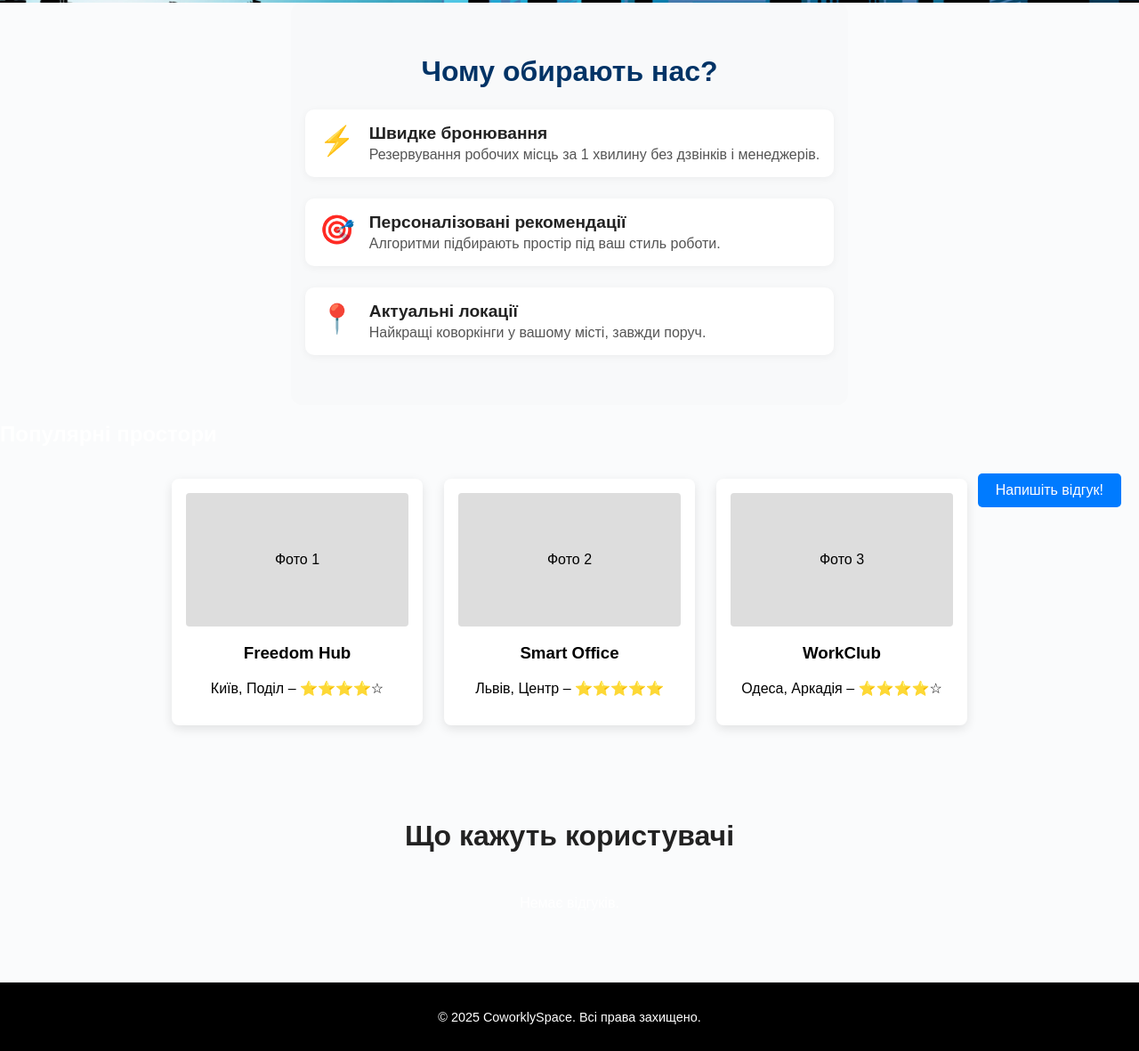
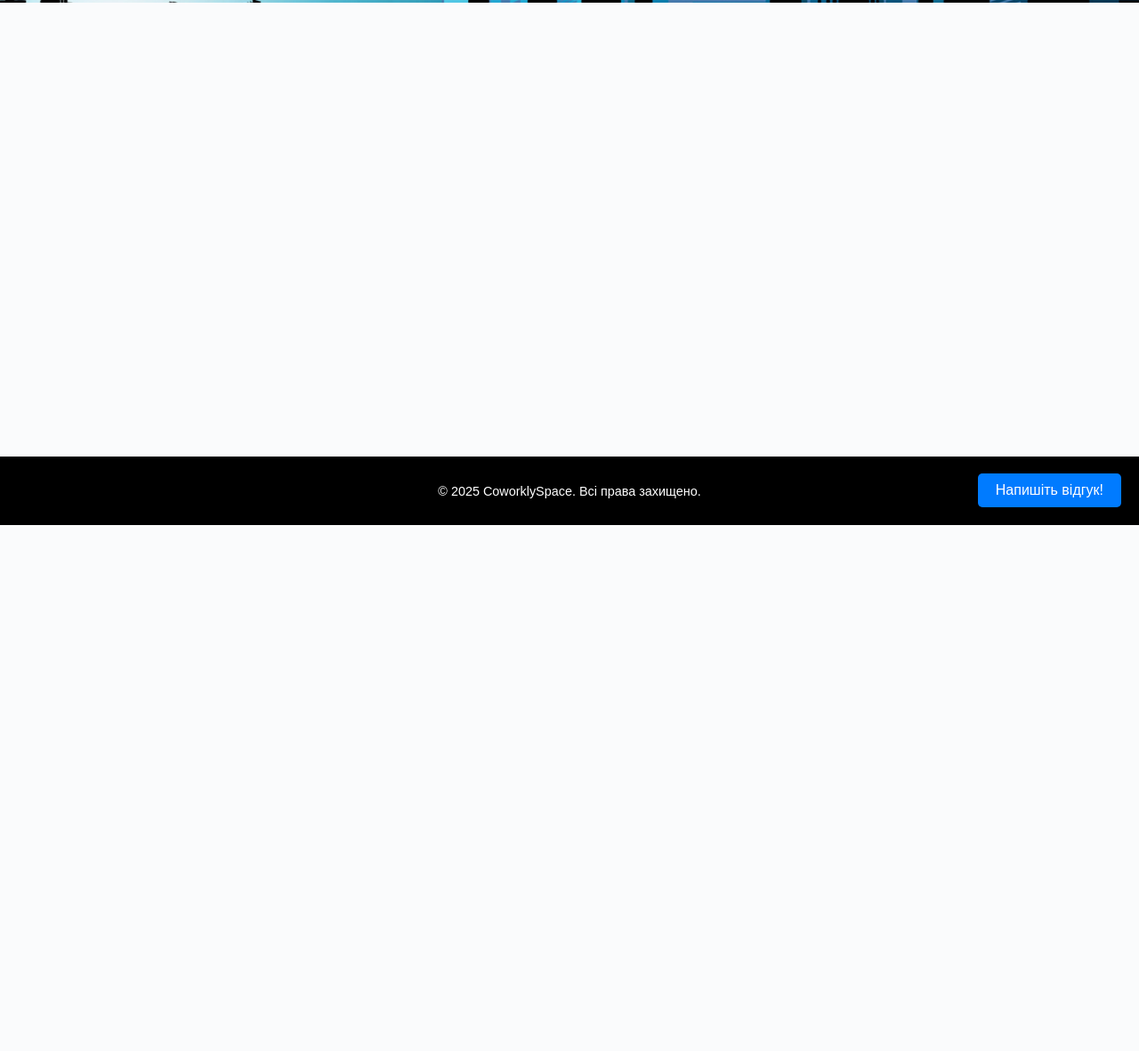
Before and after one commit to OlenchukVV/coworklyspace, a plain HTML site: page index.html in a window 1280 px wide. Shown: the part 210-1391 px from the top of the page at 89% size. After the commit the page ends 800 px from the top, so only its background shows below. Drawn offline with Linux system fonts and the light colour scheme; no server answers; files whose address does not match are found by name.

Commit message:
Update index.html

```diff
--- a/index.html
+++ b/index.html
@@ -10,7 +10,7 @@
         .menu-container {
             position: relative;
             display: inline-block;
-            margin-left: 10px; /* Відступ ліворуч для кнопки меню */
+            margin-left: 10px;
         }
 
         .menu-button {
@@ -46,7 +46,6 @@
             display: block;
         }
 
-        /* Тепер ці елементи не будуть зміщуватися */
         .top-bar {
             display: flex;
             align-items: center;
@@ -57,7 +56,6 @@
             margin-left: 20px;
         }
 
-        /* Стиль для кнопки "Напишіть відгук!" */
         .write-review-btn {
             position: fixed;
             bottom: 20px;
@@ -78,12 +76,11 @@
 
     </style>
 </head>
-    <!-- Firebase SDK -->
+
 <script src="https://www.gstatic.com/firebasejs/10.7.1/firebase-app.js"></script>
 <script src="https://www.gstatic.com/firebasejs/10.7.1/firebase-auth.js"></script>
 
 <script>
-    // 🔥 Твої налаштування Firebase (заміни на свої)
     const firebaseConfig = {
         apiKey: "AIzaSyBWwKso4qEdRK1SnWHxawP7Zm49BwcZz50",
         authDomain: "coworklyspace.firebaseapp.com",
@@ -93,27 +90,23 @@
         appId: "1:1039847178271:web:9fbece3255c14b5217d52a"
     };
 
-    // Ініціалізація
     firebase.initializeApp(firebaseConfig);
 
-      // Код для перевірки аутентифікації
     firebase.auth().onAuthStateChanged((user) => {
         const authBtn = document.querySelector('.auth-btn');
         const navLinks = document.querySelector('.nav-links');
 
         if (user) {
-            // Користувач увійшов
             authBtn.style.display = 'none';
 
             const userEmail = user.email;
             const cabinetLink = document.createElement('a');
-            cabinetLink.href = "#";  // або на сторінку профілю
+            cabinetLink.href = "#";  // можна перенаправити на сторінку профілю
             cabinetLink.textContent = `Мій кабінет (${userEmail})`;
             cabinetLink.style.fontWeight = 'bold';
 
             navLinks.appendChild(cabinetLink);
         } else {
-            // Користувач не авторизований
             authBtn.style.display = 'block';
         }
     });
@@ -135,12 +128,12 @@
             <nav class="nav-links">
                 <a href="about.html">Про нас</a>
                 <a href="#">Локації</a>
+                <!-- Відображення кабінету після входу -->
                 <a href="#">Мій кабінет</a>
             </nav>
             <div class="auth-btn">
                 <button onclick="window.location.href='auth.html'">Увійти / Реєстрація</button>
             </div>
-
         </div>
         <div class="hero-text">
             <h1>Готові працювати ефективніше?</h1>
@@ -149,61 +142,7 @@
         </div>
     </header>
 
-    <section class="benefits">
-        <h2>Чому обирають нас?</h2>
-
-        <div class="benefit">
-            <span class="icon">⚡</span>
-            <div>
-                <h3>Швидке бронювання</h3>
-                <p>Резервування робочих місць за 1 хвилину без дзвінків і менеджерів.</p>
-            </div>
-        </div>
-
-        <div class="benefit">
-            <span class="icon">🎯</span>
-            <div>
-                <h3>Персоналізовані рекомендації</h3>
-                <p>Алгоритми підбирають простір під ваш стиль роботи.</p>
-            </div>
-        </div>
-
-        <div class="benefit">
-            <span class="icon">📍</span>
-            <div>
-                <h3>Актуальні локації</h3>
-                <p>Найкращі коворкінги у вашому місті, завжди поруч.</p>
-            </div>
-        </div>
-    </section>
-
-    <section class="popular-spaces">
-        <h2>Популярні простори</h2>
-        <div class="space-cards">
-            <div class="space-card">
-                <div class="img-placeholder">Фото 1</div>
-                <h3>Freedom Hub</h3>
-                <p>Київ, Поділ – ⭐⭐⭐⭐☆</p>
-            </div>
-            <div class="space-card">
-                <div class="img-placeholder">Фото 2</div>
-                <h3>Smart Office</h3>
-                <p>Львів, Центр – ⭐⭐⭐⭐⭐</p>
-            </div>
-            <div class="space-card">
-                <div class="img-placeholder">Фото 3</div>
-                <h3>WorkClub</h3>
-                <p>Одеса, Аркадія – ⭐⭐⭐⭐☆</p>
-            </div>
-        </div>
-    </section>
-
-    <section class="reviews-preview">
-        <h2>Що кажуть користувачі</h2>
-        <div class="reviews-grid" id="reviews-preview-list">
-            <!-- Відгуки завантажуватимуться тут -->
-        </div>
-    </section>
+    <!-- Інші секції сторінки -->
 
     <footer>
         <p>© 2025 CoworklySpace. Всі права захищено.</p>
@@ -211,35 +150,5 @@
 
     <!-- Кнопка для написання відгуку -->
     <button class="write-review-btn" onclick="window.location.href='reviews.html'">Напишіть відгук!</button>
-
-    <script>
-        window.addEventListener("DOMContentLoaded", () => {
-            const reviewsPreviewList = document.getElementById("reviews-preview-list");
-
-            // Отримуємо збережені відгуки з localStorage
-            const savedReviews = JSON.parse(localStorage.getItem("reviews")) || [];
-
-            // Якщо відгуків немає, вивести повідомлення
-            if (savedReviews.length === 0) {
-                reviewsPreviewList.innerHTML = "<p>Немає відгуків.</p>";
-            } else {
-                // Для кожного відгуку додаємо його на головну сторінку
-                savedReviews.slice(0, 3).forEach((review) => {  // Беремо лише перші 3 відгуки
-                    const reviewCard = document.createElement("div");
-                    reviewCard.classList.add("review-card");
-                    reviewCard.innerHTML = `
-                        <p>“${review.text}”</p>
-                        <span>- ${review.name}</span>
-                    `;
-                    // Додаємо подію на клік, щоб при натисканні перенаправляло на сторінку додавання відгуку
-                    reviewCard.addEventListener("click", () => {
-                        window.location.href = "reviews.html";  // Перенаправлення на сторінку додавання відгуку
-                    });
-
-                    reviewsPreviewList.appendChild(reviewCard);
-                });
-            }
-        });
-    </script>
 </body>
 </html>
```
